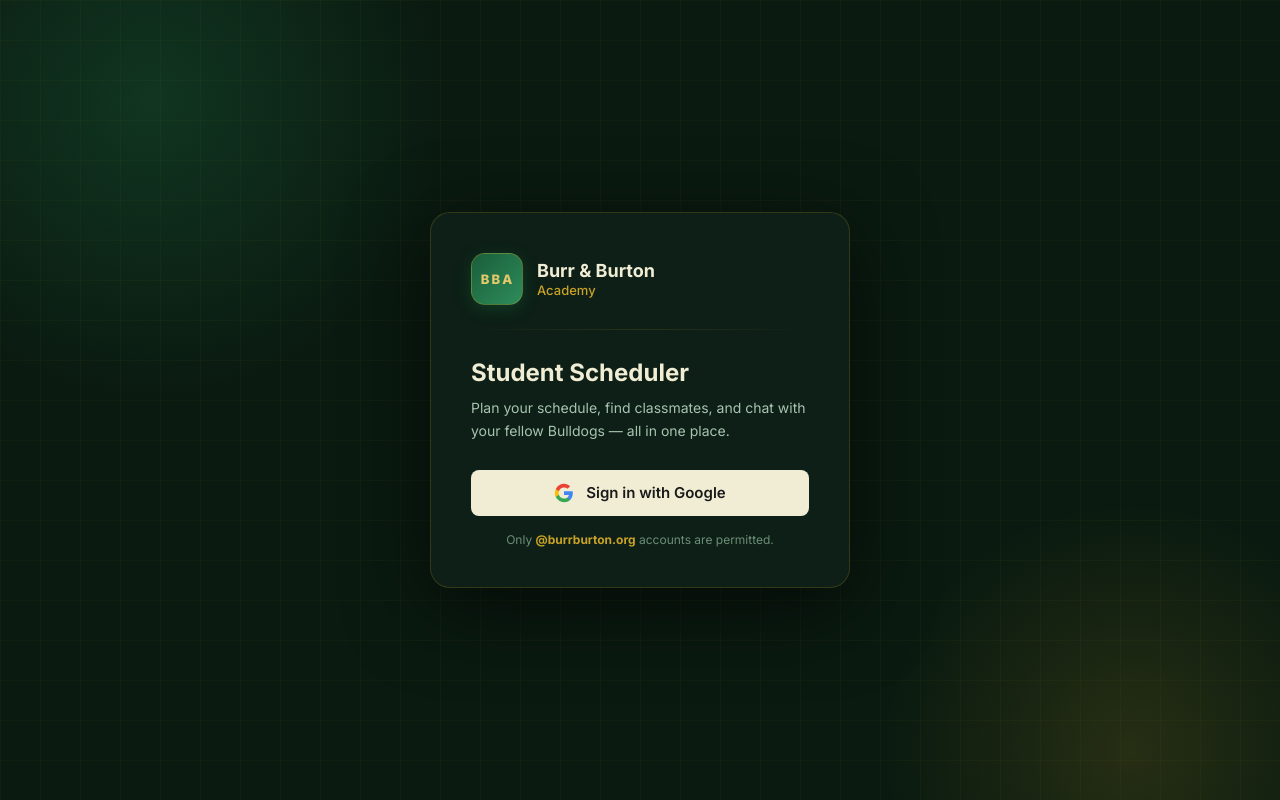
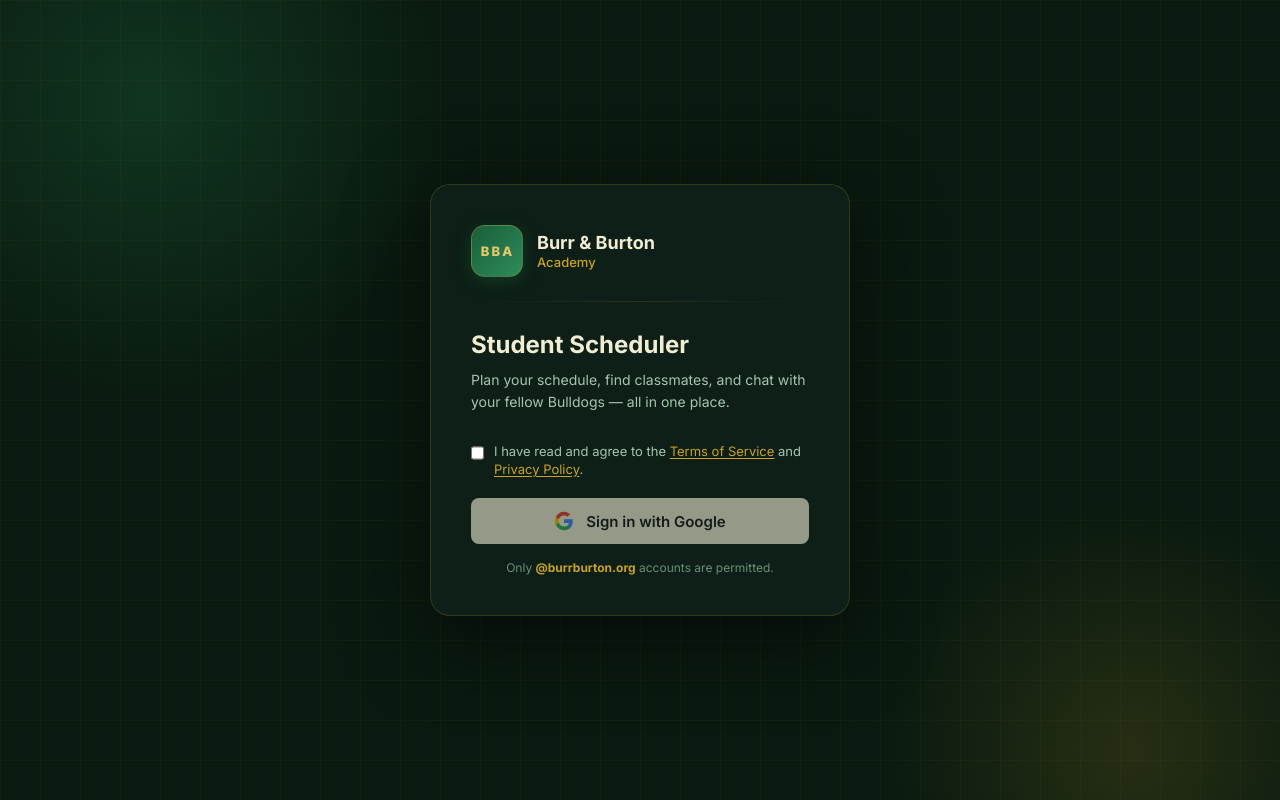
Before and after one commit to karstenx10/bba-schedule, a Next.js app: page /login in a window 1280 px wide. Built offline with nearby package versions, Linux system fonts and the light colour scheme; no server answers.

Commit message:
Made TOS and PP Visible

```diff
--- a/app/login/login.module.css
+++ b/app/login/login.module.css
@@ -171,3 +171,31 @@
 .note strong {
   color: var(--accent);
 }
+
+.tosContainer {
+  display: flex;
+  align-items: flex-start;
+  gap: 10px;
+  margin-bottom: 20px;
+  font-size: 13px;
+  color: var(--text-secondary);
+  line-height: 1.4;
+}
+
+.tosContainer input[type="checkbox"] {
+  margin-top: 3px;
+  accent-color: var(--green-400);
+  width: 16px;
+  height: 16px;
+  cursor: pointer;
+}
+
+.tosLink {
+  color: var(--accent);
+  text-decoration: underline;
+  text-underline-offset: 2px;
+}
+
+.tosLink:hover {
+  color: var(--accent-hover);
+}
--- a/app/login/page.tsx
+++ b/app/login/page.tsx
@@ -3,11 +3,13 @@
 import styles from './login.module.css';
 import { useAuth } from '@/context/AuthContext';
 import { useRouter } from 'next/navigation';
-import { useEffect } from 'react';
+import { useEffect, useState } from 'react';
+import Link from 'next/link';
 
 export default function LoginPage() {
   const { user, loading, signIn, error } = useAuth();
   const router = useRouter();
+  const [agreed, setAgreed] = useState(false);
 
   useEffect(() => {
     if (!loading && user) router.replace('/schedule');
@@ -49,10 +51,25 @@
           </div>
         )}
 
+        <div className={styles.tosContainer}>
+          <input
+            type="checkbox"
+            id="tos"
+            checked={agreed}
+            onChange={(e) => setAgreed(e.target.checked)}
+          />
+          <label htmlFor="tos">
+            I have read and agree to the{' '}
+            <Link href="/terms" className={styles.tosLink} target="_blank">Terms of Service</Link>
+            {' '}and{' '}
+            <Link href="/privacy" className={styles.tosLink} target="_blank">Privacy Policy</Link>.
+          </label>
+        </div>
+
         <button
           className={styles.googleBtn}
           onClick={signIn}
-          disabled={loading}
+          disabled={loading || !agreed}
         >
           {loading ? (
             <div className="spinner" style={{ width: 18, height: 18 }} />
```
Also changed, not shown: app/(app)/app-layout.module.css (+23 -0 lines), app/(app)/layout.tsx (+9 -1 lines).
